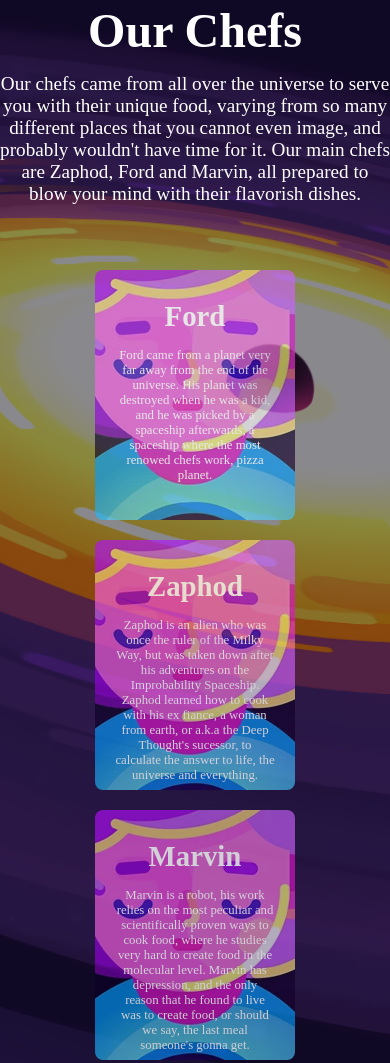
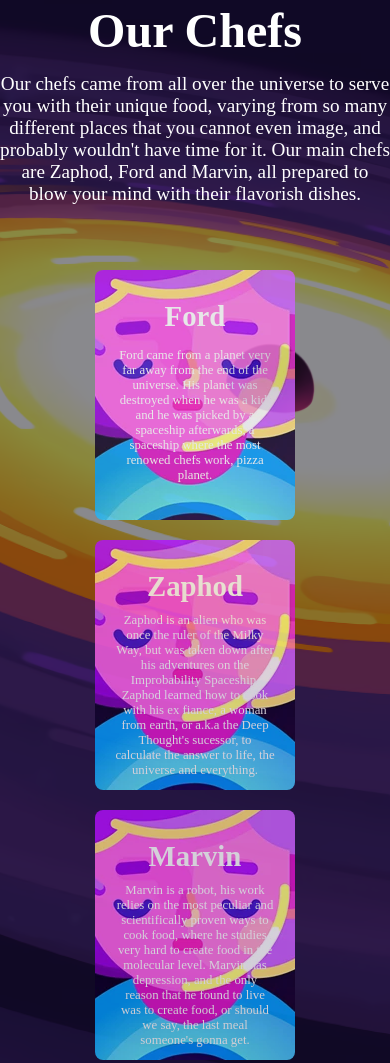
Before and after one commit to NathanAbreu1/NathanAbreu1.github.io, a plain HTML site: page index.html in a window 390 px wide. Shown: the part 2972-4035 px from the top of the page. Drawn offline with Linux system fonts and the light colour scheme.

Commit message:
Update style.css

```diff
--- a/style.css
+++ b/style.css
@@ -896,7 +896,7 @@ header.sticky .logo img {
     left: 0;
     right: 0;
     border-radius: 0.5rem;
-    opacity: 0.8;
+    opacity: 1;
     padding-left: 0;
   }
   .chefs .container .chefBx1:hover {
@@ -938,7 +938,7 @@ header.sticky .logo img {
     padding-top: 30px;
     position: relative;
     color: #fff;
-    padding-bottom: 15px;
+    padding-bottom: 10px;
     font-size: 1.8rem;
   }
 
@@ -958,7 +958,7 @@ header.sticky .logo img {
     left: 0;
     right: 0;
     border-radius: 0.5rem;
-    opacity: 0.8;
+    opacity: 1;
     padding-left: 0;
   }
   .chefs .container .chefBx2:hover {
@@ -974,7 +974,7 @@ header.sticky .logo img {
     padding-top: 30px;
     position: relative;
     color: #fff;
-    padding-bottom: 15px;
+    padding-bottom: 10px;
     padding-left: 0;
   }
 
@@ -1000,7 +1000,7 @@ header.sticky .logo img {
     padding-top: 30px;
     position: relative;
     color: #fff;
-    padding-bottom: 15px;
+    padding-bottom: 10px;
     font-size: 1.8rem;
   }
 
@@ -1020,7 +1020,7 @@ header.sticky .logo img {
     left: 0;
     right: 0;
     border-radius: 0.5rem;
-    opacity: 0.8;
+    opacity: 1;
     padding-left: 0;
   }
   .chefs .container .chefBx3:hover {
```
